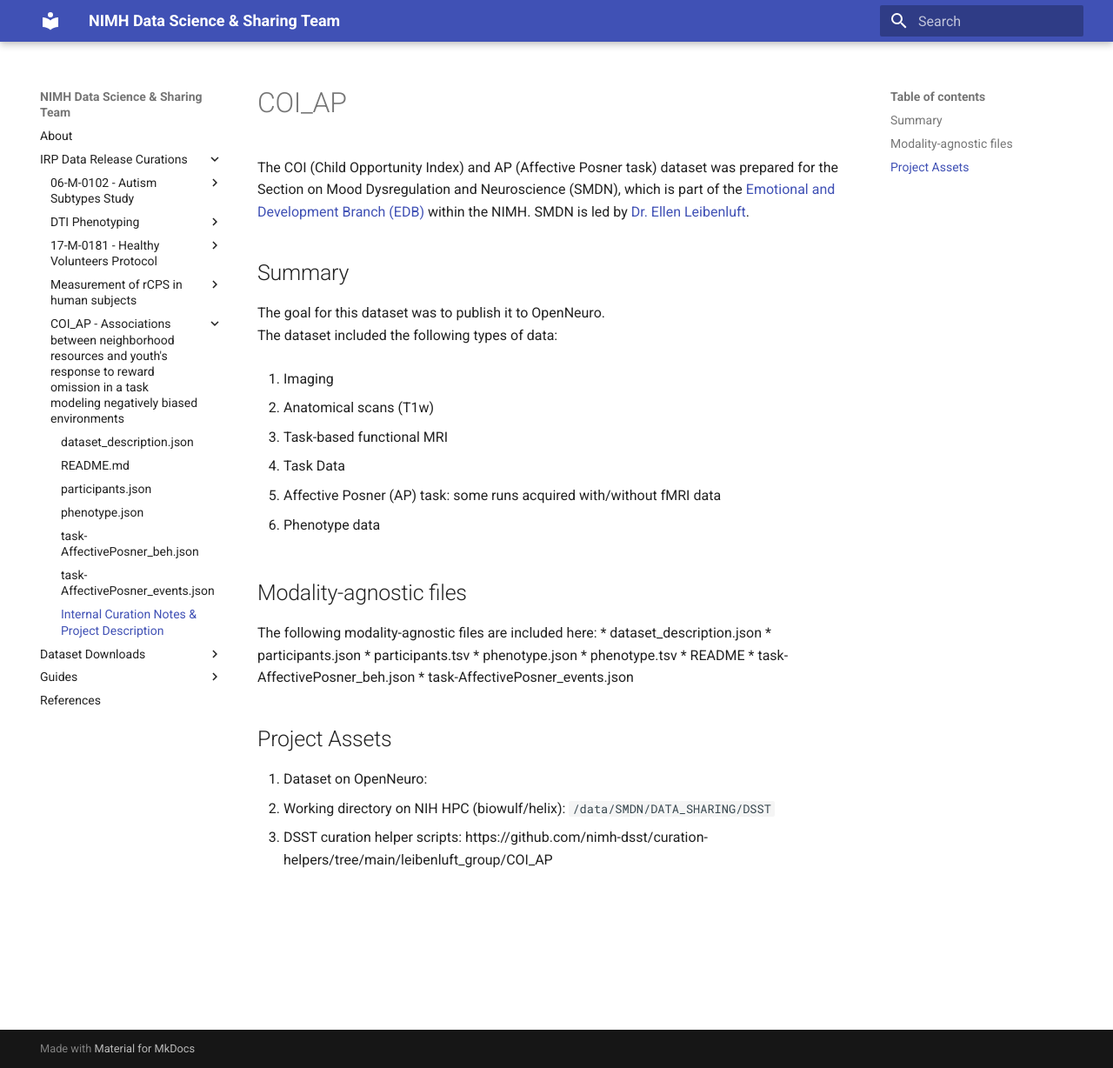
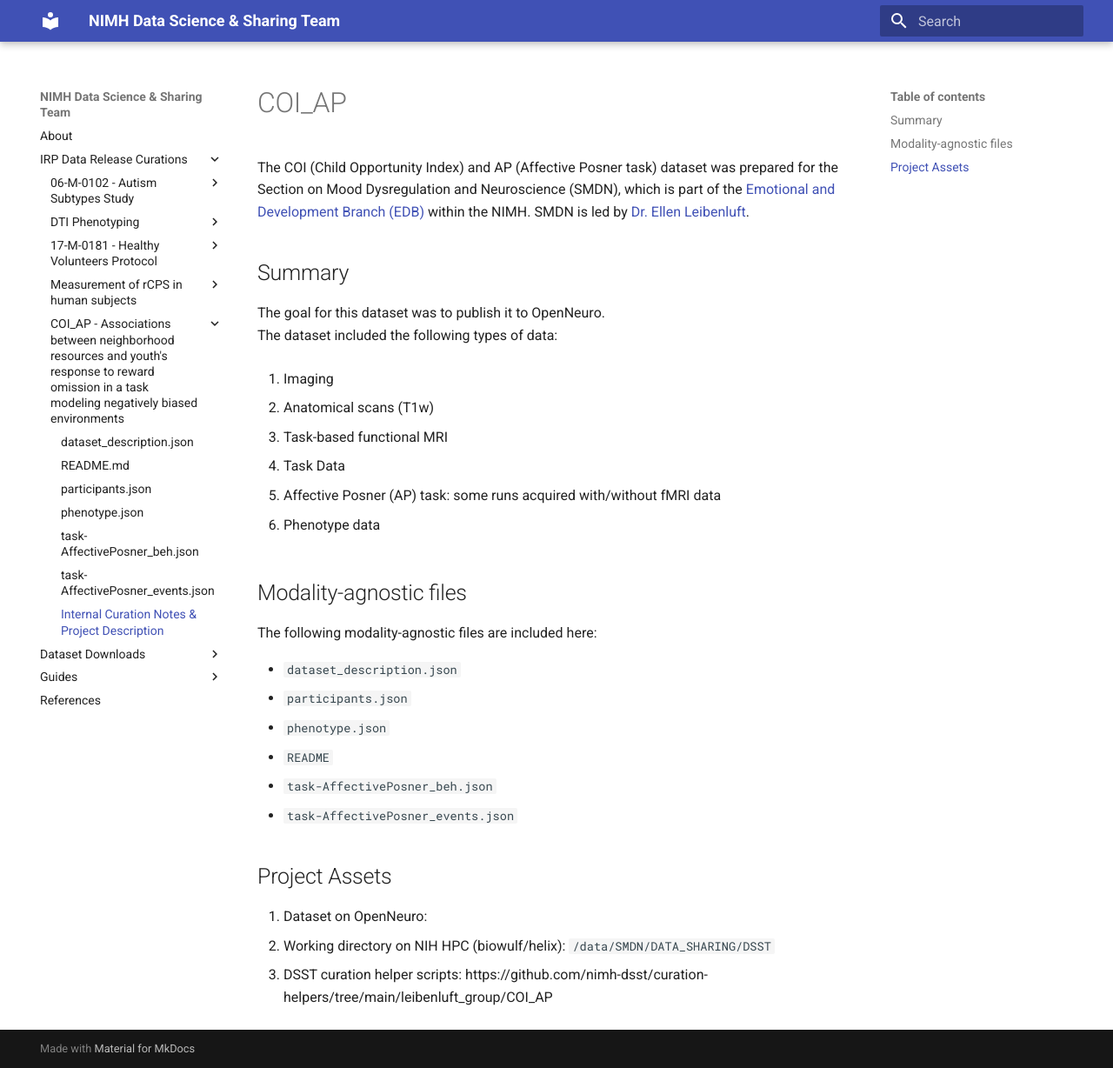
Before and after one commit to nimh-dsst/dsst-rtd, an MkDocs documentation site: the page built from docs/curations/COI_AP/project_description.md, in a window 1280 px wide and 1228 px high. Shown: the whole window at 87% size. Built offline with MkDocs 1.6.1 and Material for MkDocs 9.7.7, drawn with Linux system fonts in a browser that asks for light colours.

Commit message:
Update list of modality agnostic files in project_description.md

```diff
--- a/docs/curations/COI_AP/project_description.md
+++ b/docs/curations/COI_AP/project_description.md
@@ -19,14 +19,13 @@ The dataset included the following types of data:
 
 ## Modality-agnostic files
 The following modality-agnostic files are included here:
-* dataset_description.json
-* participants.json
-* participants.tsv
-* phenotype.json
-* phenotype.tsv
-* README
-* task-AffectivePosner_beh.json
-* task-AffectivePosner_events.json
+
+* `dataset_description.json`
+* `participants.json`
+* `phenotype.json`
+* `README`
+* `task-AffectivePosner_beh.json`
+* `task-AffectivePosner_events.json`
 
 ## Project Assets
 1. Dataset on OpenNeuro:
```
